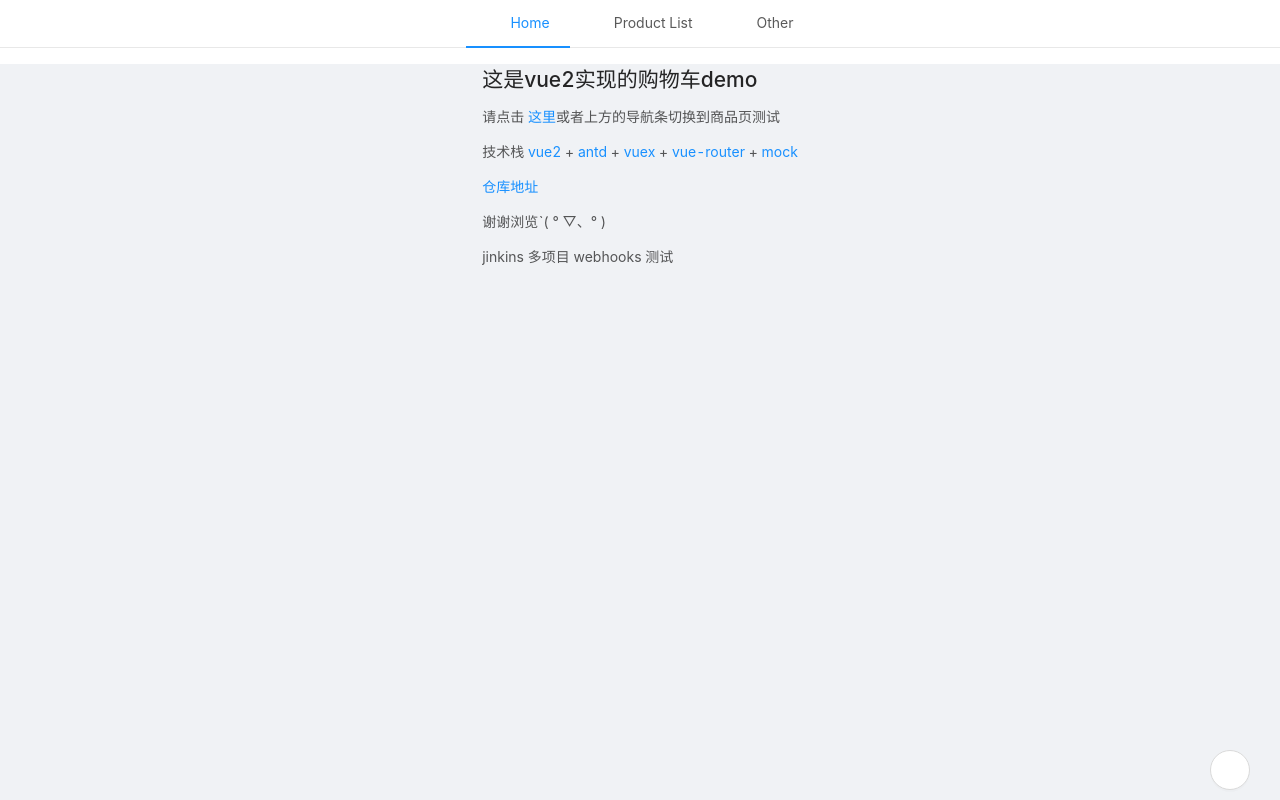
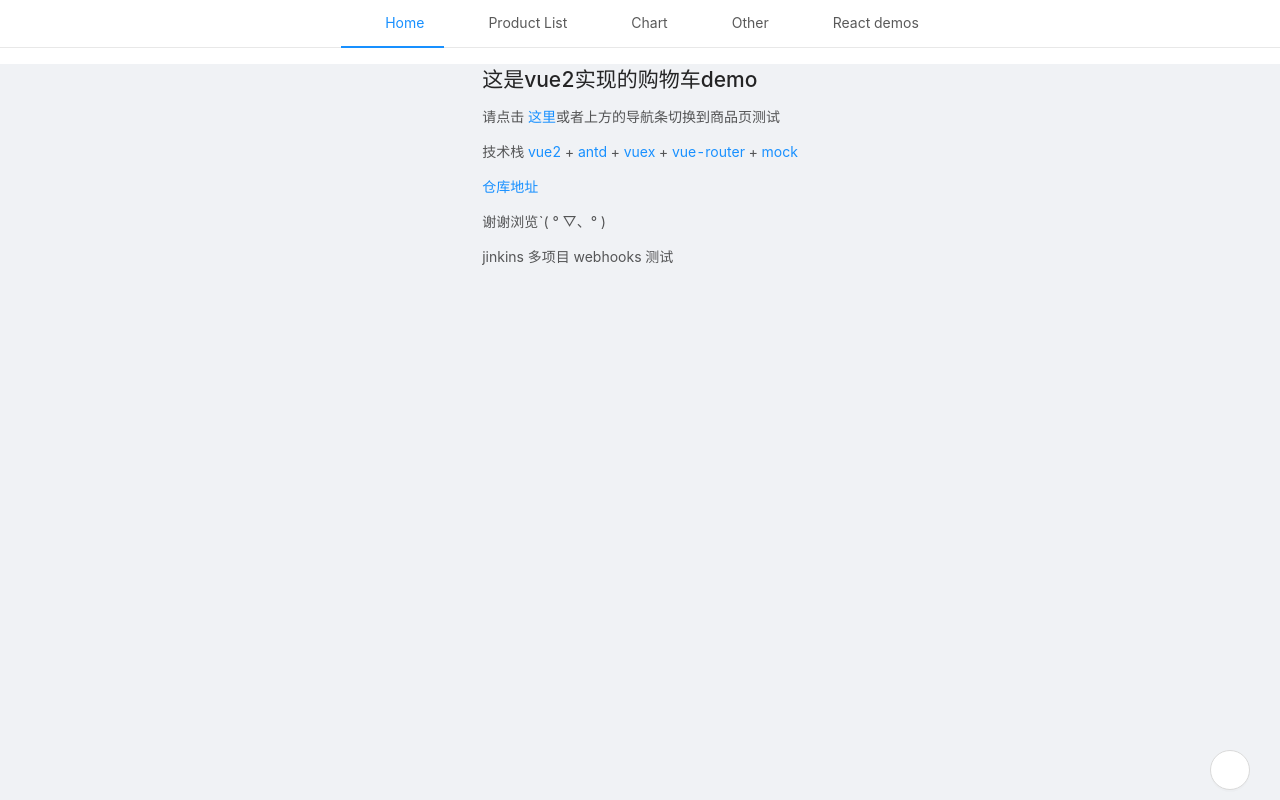
Before and after one commit to NgeKaworu/vue-demo, a Vue app: page / in a window 1280 px wide. Built offline with nearby package versions, Linux system fonts and the light colour scheme.

Commit message:
D3路由

```diff
--- a/package.json
+++ b/package.json
@@ -10,6 +10,7 @@
   "dependencies": {
     "ant-design-vue": "^1.2.4",
     "axios": "^0.18.0",
+    "d3": "^5.7.0",
     "element-ui": "^2.4.5",
     "lodash": "^4.17.11",
     "mockjs": "^1.0.1-beta3",
--- /dev/null
+++ b/src/components/D3Demo/D3Histogram.vue
@@ -0,0 +1,10 @@
+<template>
+<div>123</div>
+</template>
+
+<script>
+export default {};
+</script>
+
+<style>
+</style>
--- a/src/layout/BaseHeader.vue
+++ b/src/layout/BaseHeader.vue
@@ -12,6 +12,28 @@
         </RouterLink>
       </Item>
       <SubMenu>
+        <span slot="title" key="chart">
+          <Icon type="code"/>Chart
+        </span>
+        <ItemGroup title="d3练习">
+          <Item key="d3histogram">
+            <RouterLink to="/d3/histogram">
+              <Icon type="bar-chart"/>Histogram
+            </RouterLink>
+          </Item>
+          <!-- <Item key="sudoku">
+            <RouterLink to="/other/sudoku">
+              <Icon type="table"/>Sudoku
+            </RouterLink>
+          </Item>
+          <Item key="todolist">
+            <RouterLink to="/other/todolist/all">
+              <Icon type="ordered-list"/>todolist
+            </RouterLink>
+          </Item> -->
+        </ItemGroup>
+      </SubMenu>
+      <SubMenu>
         <span slot="title" key="other">
           <!-- <RouterLink to="/other"> -->
           <Icon type="ellipsis"/>Other
@@ -19,7 +41,7 @@
         </span>
         <ItemGroup title="其他demo">
           <Item key="helloworld">
-            <RouterLink to="/other">
+            <RouterLink to="/other/helloworld">
               <Icon type="global"/>HelloWorld
             </RouterLink>
           </Item>
@@ -35,6 +57,11 @@
           </Item>
         </ItemGroup>
       </SubMenu>
+      <Item key="react">
+        <a href="http://furan.xyz/react">
+          <Icon type="export"/>React demos
+        </a>
+      </Item>
     </Menu>
   </Header>
 </template>
--- a/src/router.js
+++ b/src/router.js
@@ -22,7 +22,7 @@ export default new Router({
       component: () => import("./views/OtherPage.vue"),
       children: [
         {
-          path: "",
+          path: "helloworld",
           name: "helloworld",
           component: () => import("./components/OtherDemo/HelloWorld.vue"),
           props: {
@@ -40,6 +40,17 @@ export default new Router({
           component: () => import("./components/OtherDemo/TodoList.vue")
         }
       ]
+    },
+    {
+      path: "/d3",
+      component: () => import("./views/OtherPage.vue"),
+      children: [
+        {
+          path: "histogram",
+          name: "histogram",
+          component: () => import("./components/D3Demo/D3Histogram.vue")
+        }
+      ]
     }
   ]
 });
--- /dev/null
+++ b/src/views/D3DemosPage.vue
@@ -0,0 +1,6 @@
+<template>
+  <div>
+    <h1 style="text-align:center">D3 图表系列</h1>
+    <router-view/>
+  </div>
+</template>
```
Also changed, not shown: 1 other file (tests, documents, lock files or other folders).
